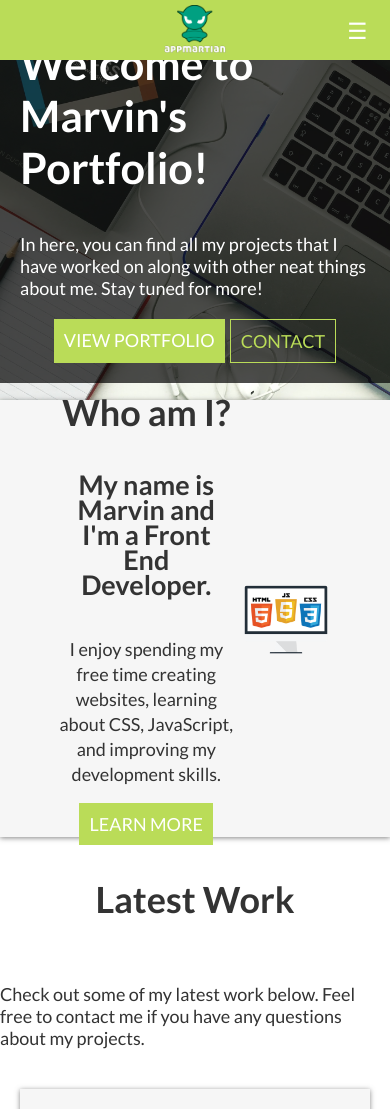
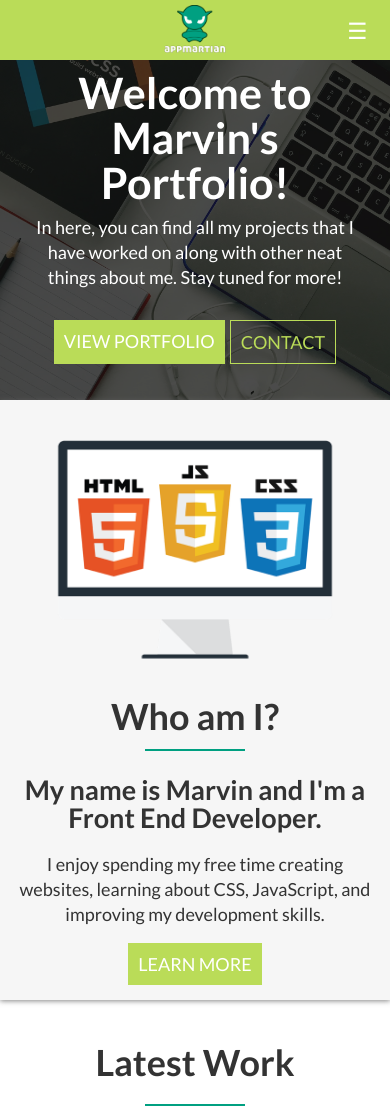
Before and after one commit to marvthedev/portfolio, a plain HTML site: page index.html in a window 390 px wide. Shown: the top 1109 px of the page. Drawn offline with Linux system fonts and the light colour scheme.

Commit message:
Added media query for Who am I section

```diff
--- a/css/main.css
+++ b/css/main.css
@@ -35,6 +35,7 @@ h2:after {
     width: 100px;
     margin: 0 auto;
     margin-top: 20px;
+    background-color: #00A081;
 }
 
 h3 {
@@ -54,7 +55,12 @@ h3 {
         "footer footer";
 }
 
-/* NAVIGATION BAR CONTAINER */
+/*
+======================================
+           HEADER & NAVIGATION
+======================================
+*/
+/* Default Styles BEGIN */
 .header {
     grid-area: header;
     display: flex;
@@ -65,7 +71,6 @@ h3 {
     z-index: 999;
 }
 
-/* NAVIGATION LINK ON THE RIGHT */
 .main-nav {
     grid-area: main-nav;
     align-self: center;
@@ -118,7 +123,6 @@ h3 {
     display: block;
 }
 
-/* LOGO ON NAVIGATION BAR */
 .logo {
     height: 60px;
     width: 60px;
@@ -128,8 +132,62 @@ h3 {
 .logo img {
     height: 100%;
 }
+/* Default Styles END */
 
-/* HERO */
+/* Styles for smaller screens BEGIN */
+@media only screen and (max-width: 600px) {
+    .logo {
+        width: 100%;
+    }
+
+    .header {
+        text-align: center;
+    }
+
+    .main-nav {
+        position: absolute;
+        top: 100%;
+        background: rgba(186, 220, 88, 0.95);
+        display: none;
+        padding-top: 10px;
+    }
+
+    .main-nav li {
+        display: block;
+        font-size: 100%;
+        font-weight: 700;
+    }
+
+    .main-nav a:hover {
+        color: #00A081;
+    }
+
+    .main-nav li:hover {
+        border-bottom: 0;
+        transition: border-bottom 0.3s;
+    }
+
+    .toggle-label {
+        display: flex;
+    }
+
+    .toggle-label:hover {
+        color: #00A081;
+    }
+
+    .nav-toggle:checked~.main-nav {
+        display: block;
+    }
+}
+/* Styles for smaller screens END */
+
+
+/*
+======================================
+           HERO SECTION
+======================================
+*/
+/* Default styles BEGIN */
 .hero-container {
     display: flex;
     align-items: center;
@@ -147,9 +205,13 @@ h3 {
     display: flex;
     flex-direction: column;
     align-items: center;
-    justify-content: center;
     color: white;
     padding: 20px 20px;
+    text-align: center;
+}
+
+.hero-text p {
+    margin: 10px;
 }
 
 .button-container {
@@ -184,9 +246,35 @@ h3 {
     background: #66801b;
     color: white;
 }
+/* Default styles END */
 
-/* ABOUT ME SECTION */
+/* Styles for smaller screens BEGIN */
+@media only screen and (max-width: 600px) {
+    .hero-container {
+        padding-top: 50px;
+    }
 
+    .hero-text {
+        height: 350px;
+    }
+
+    .hero-text h1 {
+        line-height: 45px;
+    }
+
+    .hero-text p {
+        line-height: 25px;
+    }
+}
+/* Styles for smaller screens END */
+
+/*
+======================================
+           WHO AM I SECTION
+======================================
+*/
+
+/* Default Styles BEGIN */
 .about-me {
     grid-area: about;
     grid-template-columns: 60% 20%;
@@ -194,9 +282,10 @@ h3 {
     grid-template-areas:
         " about-text about-img";
     background: #f6f6f6;
-    min-height: 400px;
+    height: 100%;
     box-shadow: var(--shadow);
-    align-items: center;
+    justify-content: center;
+    padding: 60px;
 }
 
 .about-text {
@@ -219,8 +308,54 @@ h3 {
 .about-me h3 {
     margin-bottom: 5px;
 }
+/* Default Styles END */
 
-/* IMAGE GALLERY */
+/* Styles for smaller screens BEGIN */
+@media only screen and (max-width: 600px) {
+    .about-me {
+        grid-template-rows: 280px 1fr;
+        grid-template-columns: 1fr;
+        grid-template-areas:
+        "about-img"
+        "about-text";
+        padding: 0;
+        min-height: 600px;
+    }
+
+    .about-me p {
+        margin: 0;
+    }
+
+    .about-img {
+        display: flex;
+        padding: 0;
+        justify-content: center;
+    }
+
+    .about-img img {
+        width: 75%;
+    }
+
+    .about-text {
+        display: flex;
+        flex-direction: column;
+        justify-content: center;
+        padding: 0 10px;
+    }
+
+    .about-text h3 {
+        line-height: 28px;
+        margin-bottom: 20px;
+    }
+}
+/* Styles for smaller screens END */
+
+
+/*
+======================================
+           IMAGE GALLERY
+======================================
+*/
 .gallery {
     grid-area: gallery;
     display: flex;
@@ -367,50 +502,9 @@ p {
     color: var(--primary);
 }
 
-/* MEDIA QUERIES */
-@media only screen and (max-width: 600px) {
-    .logo {
-        width: 100%;
-    }
 
-    .header {
-        text-align: center;
-    }
 
-    .main-nav {
-        position: absolute;
-        top: 100%;
-        background: rgba(186, 220, 88, 0.95);
-        display: none;
-        padding-top: 10px;
-    }
 
-    .main-nav li {
-        display: block;
-        font-size: 100%;
-        font-weight: 700;
-    }
-
-    .main-nav a:hover {
-        color: #00A081;
-    }
-
-    .main-nav li:hover {
-        border-bottom: 0;
-        transition: border-bottom 0.3s;
-    }
-
-    .toggle-label {
-        display: flex;
-    }
-
-    .toggle-label:hover {
-        color: #00A081;
-    }
-
-    .nav-toggle:checked~.main-nav {
-        display: block;
-    }
 
 
 }
--- a/index.html
+++ b/index.html
@@ -51,7 +51,9 @@
                 <h3>My name is Marvin and I'm a Front End Developer.</h3>
                 <p>I enjoy spending my free time creating websites, learning about CSS, JavaScript, and
                     improving my development skills.</p><br>
-                <a href="#" class="hero-btn">Learn More</a>
+                <div class="who-am-i-button">
+                    <a href="#" class="hero-btn">Learn More</a>
+                </div>
             </div>
             <div class="about-img">
                 <img src="/css/img/frontend.png">
```
